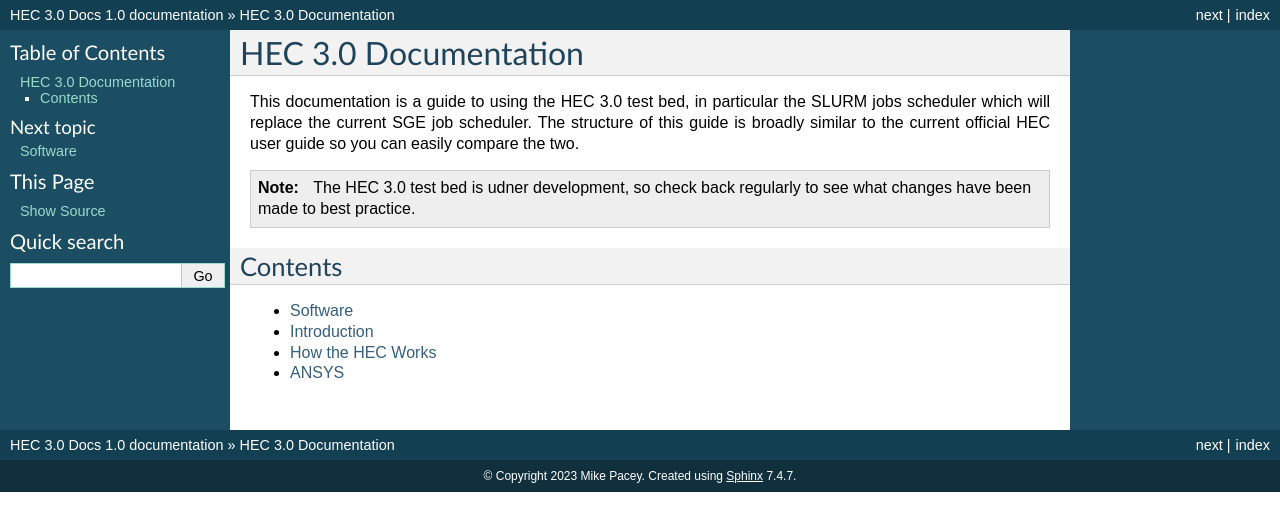
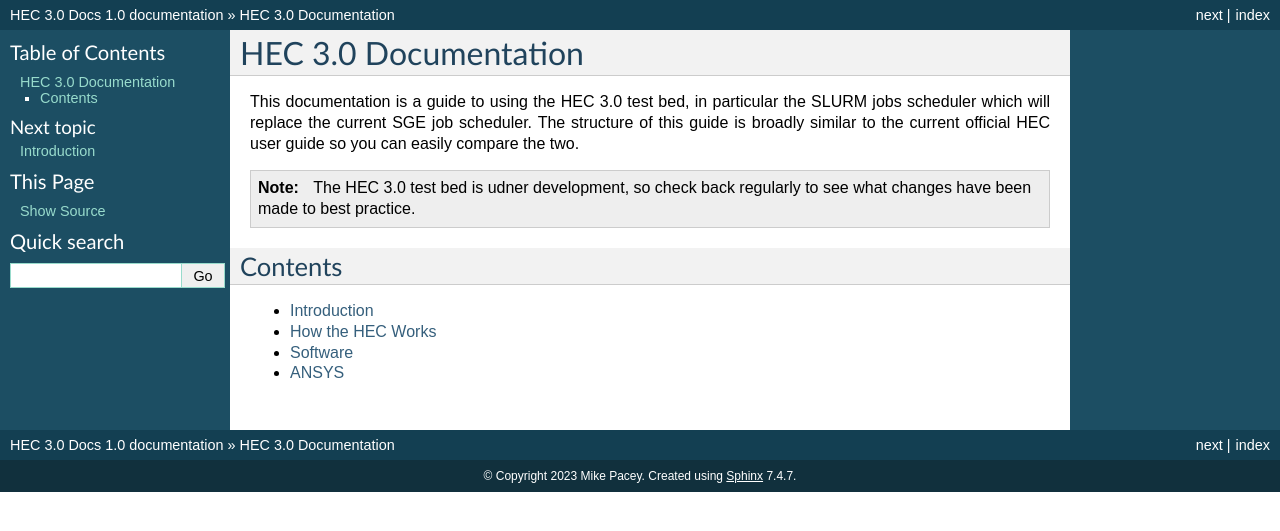
Before and after one commit to MikePacey/Lancaster-HEC, a Sphinx documentation site: the page built from docs/index.rst, in a window 1280 px wide. Shown: the top 531 px of the page. Built offline with Sphinx 7.4.7, drawn with Linux system fonts in a browser that asks for light colours.

Commit message:
basic launch page

```diff
--- a/docs/index.rst
+++ b/docs/index.rst
@@ -17,7 +17,7 @@ Contents
 .. toctree::
    :maxdepth: 2
 
-   soft
    intro
    howitworks
+   soft
    software/ansys
```
